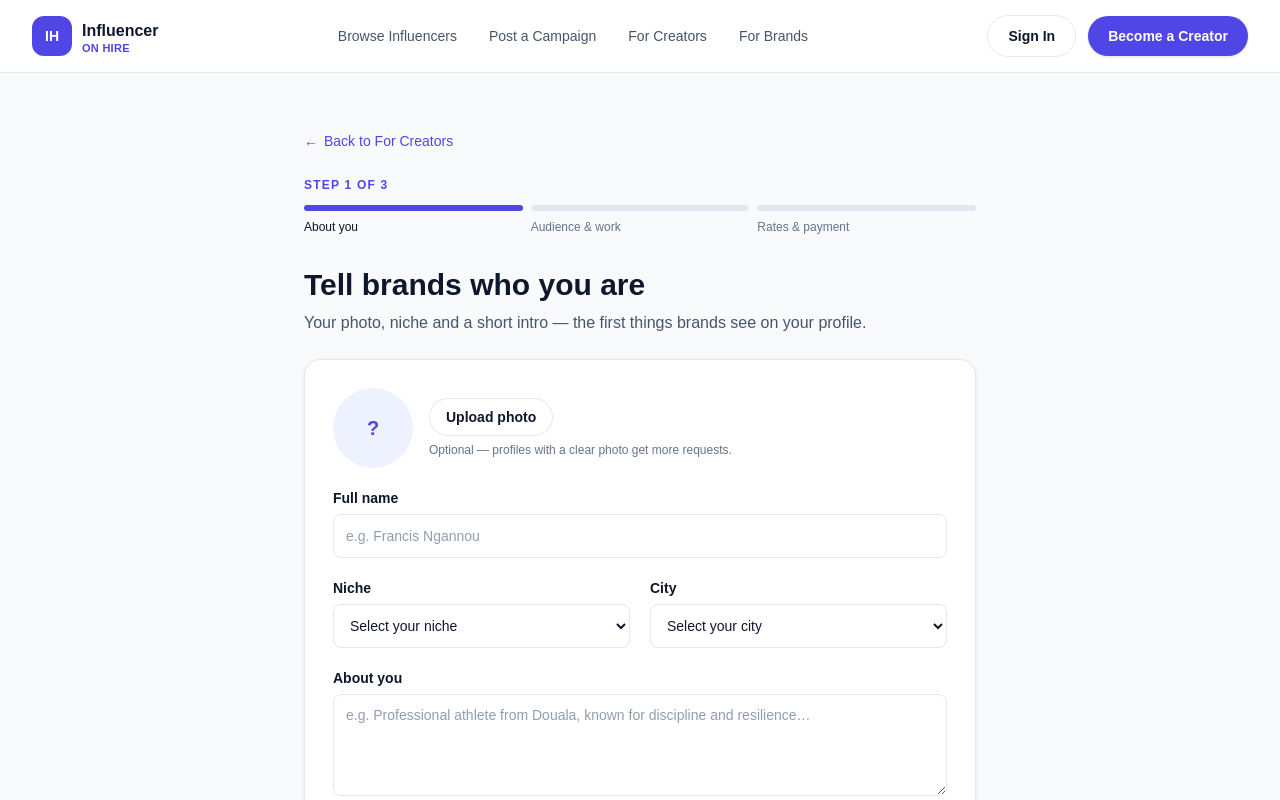
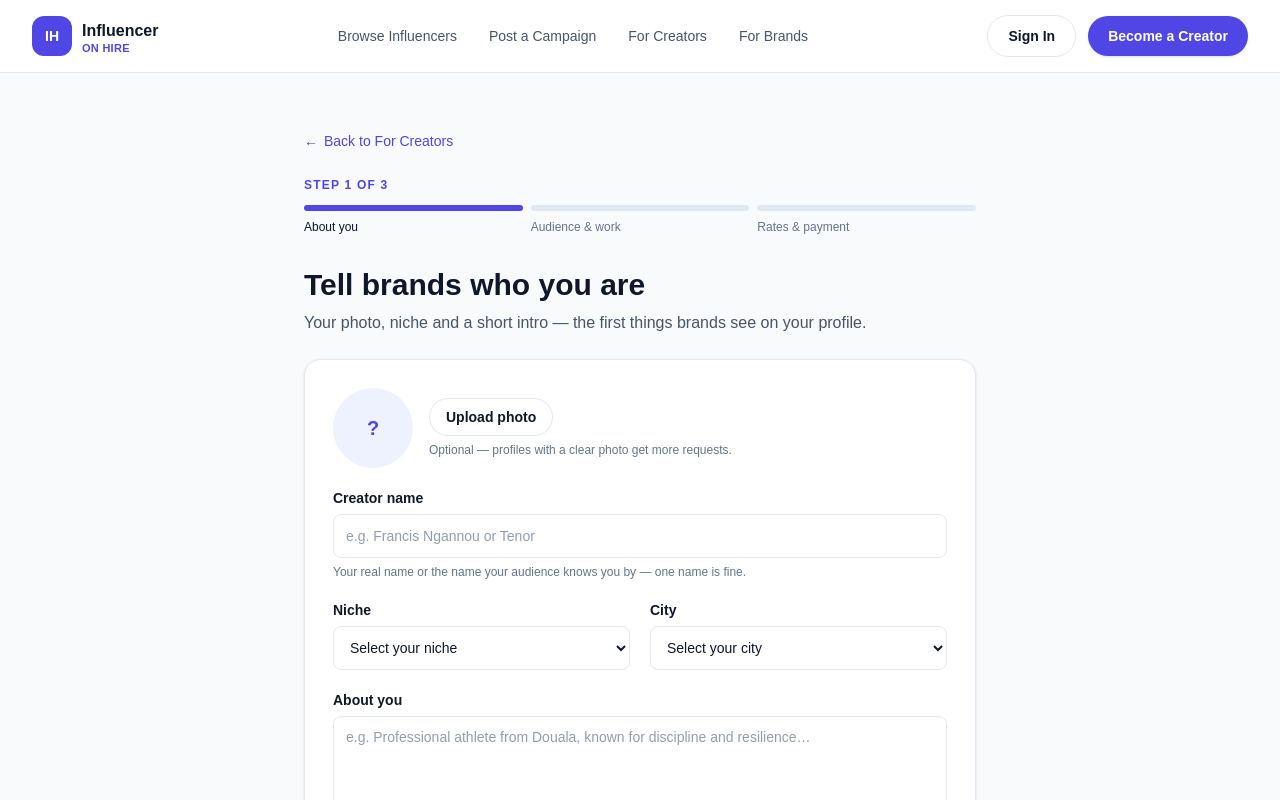
Before and after one commit to Rockstar-Technologies/influencer-onhire-web-application, a Next.js app: page /for-creators/apply/profile in a window 1280 px wide. Shown: the top 800 px of the page. Built offline with nearby package versions, Linux system fonts and the light colour scheme.

Commit message:
for creator page

```diff
--- a/src/features/public/creator-apply/steps/profile-step.tsx
+++ b/src/features/public/creator-apply/steps/profile-step.tsx
@@ -15,7 +15,8 @@ type Errors = Partial<Record<keyof CreatorProfileBasics, string>>;
 
 function validate(values: CreatorProfileBasics): Errors {
   const errors: Errors = {};
-  if (values.fullName.trim().split(/\s+/).length < 2) errors.fullName = "Enter your first and last name.";
+  // One name is fine — many creators go by a single stage name.
+  if (values.fullName.trim().length < 2) errors.fullName = "Enter your creator name.";
   if (!values.niche) errors.niche = "Choose the niche you're known for.";
   if (!values.city) errors.city = "Choose your city.";
   if (values.bio.trim().length < MIN_BIO) errors.bio = `Write at least ${MIN_BIO} characters so brands get to know you.`;
@@ -96,8 +97,13 @@ export function ProfileStep({ options }: { options: CreatorApplicationOptions })
         </div>
       </div>
 
-      <Field id="apply-fullName" label="Full name" error={errors.fullName}>
-        <input id="apply-fullName" value={values.fullName} onChange={set("fullName")} placeholder="e.g. Francis Ngannou" className={controlClass(Boolean(errors.fullName)) + " h-11"} />
+      <Field
+        id="apply-fullName"
+        label="Creator name"
+        hint="Your real name or the name your audience knows you by — one name is fine."
+        error={errors.fullName}
+      >
+        <input id="apply-fullName" value={values.fullName} onChange={set("fullName")} placeholder="e.g. Francis Ngannou or Tenor" className={controlClass(Boolean(errors.fullName)) + " h-11"} />
       </Field>
 
       <div className="grid gap-5 sm:grid-cols-2">
--- a/src/features/public/for-creators/sections/creator-faq.tsx
+++ b/src/features/public/for-creators/sections/creator-faq.tsx
@@ -15,12 +15,9 @@ export function CreatorFaq({ faqs }: { faqs: ForCreatorsContent["faqs"] }) {
       <div className="mx-auto grid max-w-6xl gap-10 lg:grid-cols-[1fr_1.4fr]">
         <div>
           <h2 className="text-3xl font-bold text-heading sm:text-4xl">Questions creators ask</h2>
-          <p className="mt-3 text-body">Already approved? Manage your requests and earnings from your dashboard.</p>
-          <div className="mt-6 flex flex-wrap gap-3">
-            <Button href="/creator/requests">Go to Creator Dashboard</Button>
-            <Button href="/for-creators/apply/profile" variant="outline">
-              Apply Now
-            </Button>
+          <p className="mt-3 text-body">Ready to join? Creating your profile takes about 5 minutes.</p>
+          <div className="mt-6">
+            <Button href="/for-creators/apply/profile">Apply Now</Button>
           </div>
         </div>
         <div className="flex flex-col gap-3">
```
